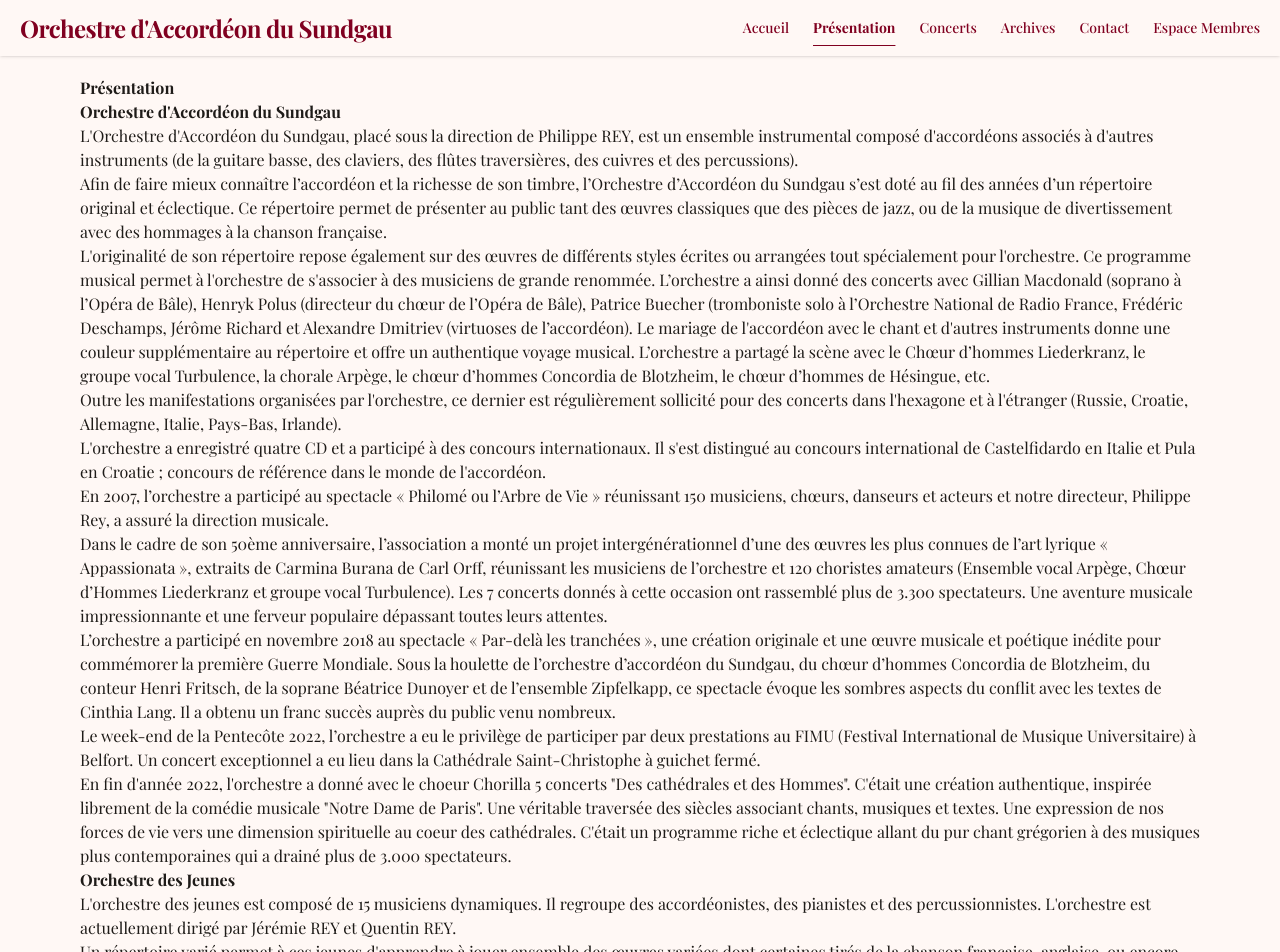
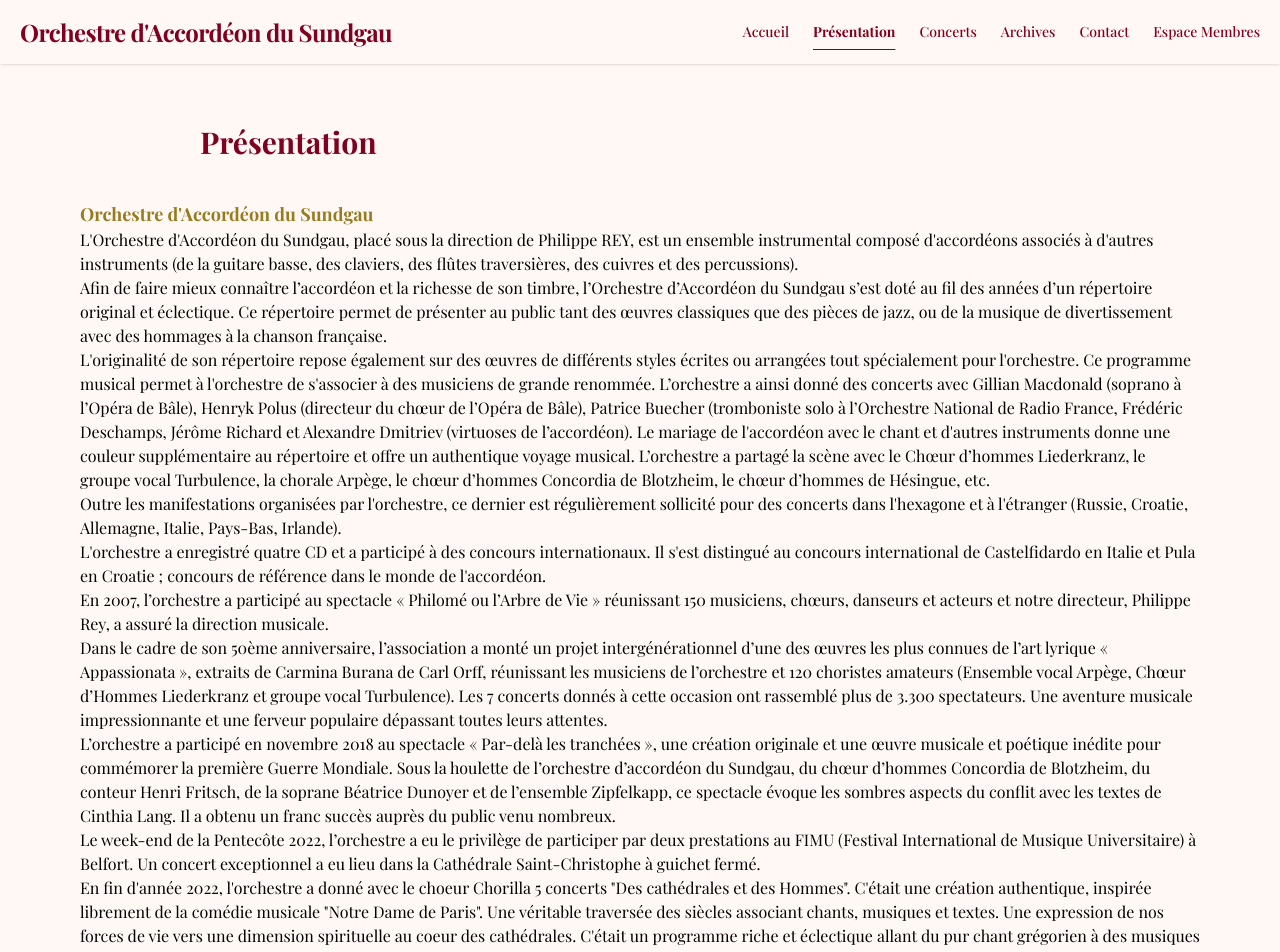
Before and after one commit to LednuZ/website-orchestre, a Next.js app in the folder frontend/: page /presentation in a window 1280 px wide. Shown: the top 952 px of the page. Built offline with nearby package versions, Linux system fonts and the light colour scheme.

Commit message:
Début de la réorganisation de la page /presentation

```diff
--- a/frontend/app/globals.css
+++ b/frontend/app/globals.css
@@ -5,7 +5,7 @@
   --foreground: #1e1b18;
   --primary: #800020;
   --on-primary: #ffffff;
-  --secondary: #D4AF37;
+  --secondary: #977b1e;
   --on-secondary: #000000;
   --tertiary: #e6d3af;
   --on-tertiary: #000000;
--- a/frontend/app/presentation/page.tsx
+++ b/frontend/app/presentation/page.tsx
@@ -1,22 +1,23 @@
 export default function Page() {
     return (
         <div>
-            <h1>Présentation</h1>
-            <h2>
+            <h1 className="text-3xl text-primary font-extrabold pl-30 py-10">Présentation</h1>
+            <div className="text-black" >
+                <h2 className="text-secondary font-medium text-lg">
                     Orchestre d'Accordéon du Sundgau
                 </h2>
                 <OAS />
 
-            <h2>
+                <h2 className="text-secondary font-medium text-lg">
                     Orchestre des Jeunes
                 </h2>
                 <OdJ />
 
-            <h2>
+                <h2 className="text-secondary font-medium text-lg">
                     École de Musique
                 </h2>
                 <EdM />
-
+            </div>
         </div>
     )
 }
--- a/frontend/components/Navbar.tsx
+++ b/frontend/components/Navbar.tsx
@@ -20,11 +20,11 @@ export default function Navbar() {
 
     return (
         <header className="sticky top-0 z-50 w-full shadow-sm bg-background/95 backdrop-blur" >
-            <div className="mx-auto flex max-w-7xl items-center justify-between px-3 py-3 sm:px-4 lg:px-5">
+            <div className="mx-auto flex max-w-7xl items-center justify-between px-3 py-4 sm:px-4 lg:px-5">
 
-                {/* Logo */}
+                {/* Titre */}
                 <Link href="/" className="text-2xl text-primary font-bold tracking-tight">
-                    <span className="text-primary">Orchestre d'Accordéon du Sundgau</span>
+                    <span>Orchestre d'Accordéon du Sundgau</span>
                 </Link>
 
                 {/* Navigation Desktop */}
```
Lines whose indentation alone changed are shown as unchanged.
